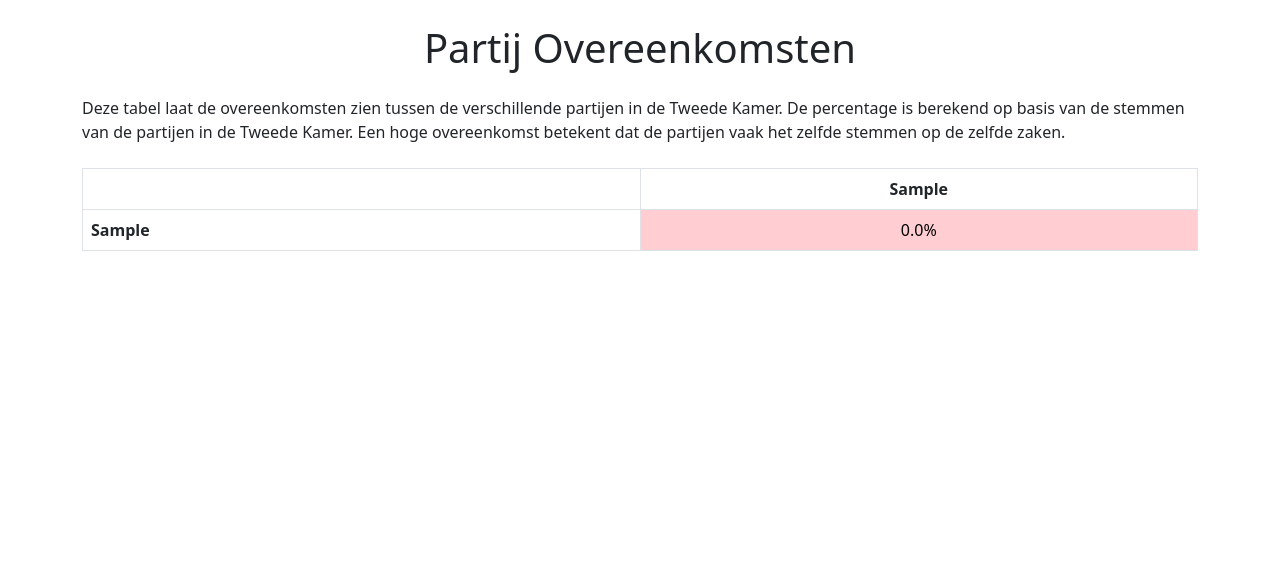
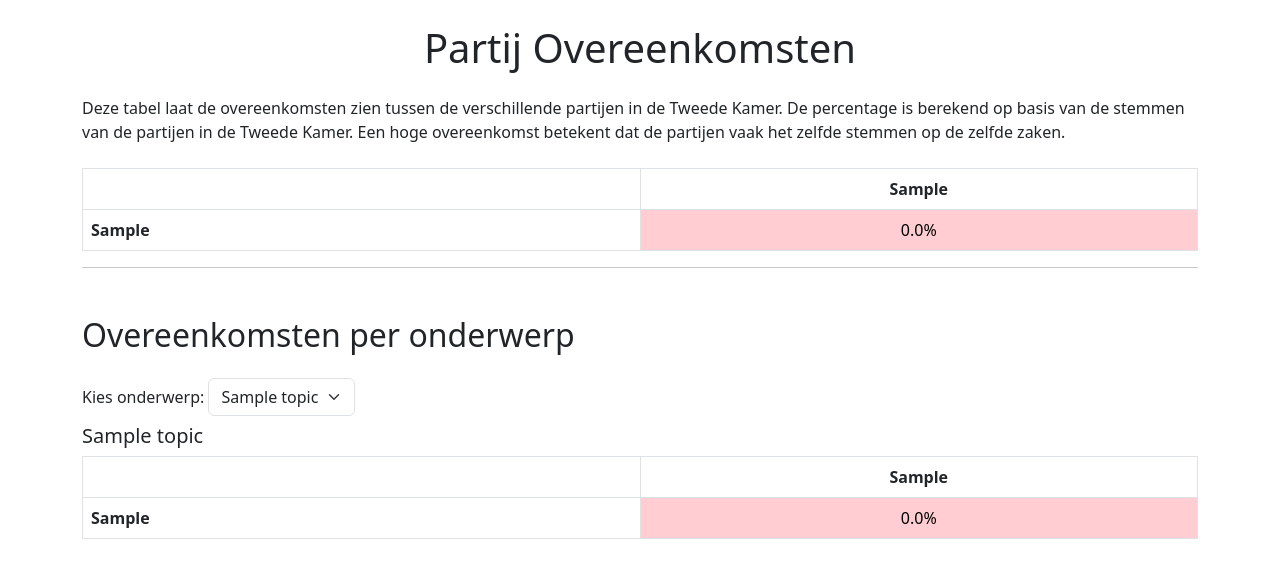
Before and after one commit to twanh/tweedekamer-dashboard, a Flask app: template app/templates/agreement.html in a window 1280 px wide. Shown: the part 56-634 px from the top of the page. Run offline with Flask 3, Linux system fonts and the light colour scheme; the template is opened without the code that fills it: most values are stand-ins (such as "Sample title", 1, 10 or a date in 2020).

Commit message:
Add agreement per topic

```diff
--- a/app/app.py
+++ b/app/app.py
@@ -238,48 +238,41 @@ def index():
 
 @app.route('/agreement')
 def agreement():
-    """This page will show all the agreements between the parties in a cross table."""
+    """This page will show all the agreements between the parties in a cross table, and adds crosstables per topic."""
 
+    # Get global cross-table for all zaken
     query = """
     PREFIX tk: <http://www.semanticweb.org/twanh/ontologies/2025/9/tk/>
 
     SELECT
-        ?partyA_ab                 # Abbreviation for Party A
-        ?partyB_ab                 # Abbreviation for Party B
-        (COUNT(?zaak) AS ?commonVotes)  # Total votes where both parties voted 'voor' or 'tegen'
-        (SUM(IF(?voteA = ?voteB, 1, 0)) AS ?agreements) # Count of times they voted the same
+        ?partyA_ab
+        ?partyB_ab
+        (COUNT(?zaak) AS ?commonVotes)
+        (SUM(IF(?voteA = ?voteB, 1, 0)) AS ?agreements)
         (((SUM(IF(?voteA = ?voteB, 1, 0))) * 100.0 / COUNT(?zaak)) AS ?agreementPercentage)
     WHERE {
         ?zaak a tk:Zaak .
 
-        # Get Party A's vote
         { ?partyA tk:heeftVoorGestemd ?zaak . BIND("voor" AS ?voteA) }
         UNION
         { ?partyA tk:heeftTegenGestemd ?zaak . BIND("tegen" AS ?voteA) }
-        # Get Party A's abbreviation
         ?partyA a tk:Fractie ;
                 tk:afkorting ?partyA_ab .
 
-        # Get Party B's vote on the SAME 'zaak'
         { ?partyB tk:heeftVoorGestemd ?zaak . BIND("voor" AS ?voteB) }
         UNION
         { ?partyB tk:heeftTegenGestemd ?zaak . BIND("tegen" AS ?voteB) }
-        # Get Party B's abbreviation
         ?partyB a tk:Fractie ;
                 tk:afkorting ?partyB_ab .
 
-        # Filter for unique pairs to avoid calculating both A-B and B-A.
         FILTER(?partyA_ab < ?partyB_ab)
     }
-    # Group the results for each unique party pair
     GROUP BY ?partyA_ab ?partyB_ab
-    # Order the final list alphabetically
     ORDER BY ?partyA_ab ?partyB_ab
     """
 
     results = get_db_results(query)
     agreements = []
-
     for result in results['results']['bindings']:
         agreements.append({
             'partyA_ab': result['partyA_ab']['value'],
@@ -289,7 +282,6 @@ def agreement():
             'agreementPercentage': result['agreementPercentage']['value'],
         })
 
-    # Create a dictionary for quick lookup of agreement percentages
     agreement_dict = {}
     for agreement in agreements:
         key1 = (agreement['partyA_ab'], agreement['partyB_ab'])
@@ -298,14 +290,12 @@ def agreement():
         agreement_dict[key1] = pct
         agreement_dict[key2] = pct
 
-    # Get all unique parties
     parties = set()
     for agreement in agreements:
         parties.add(agreement['partyA_ab'])
         parties.add(agreement['partyB_ab'])
     parties = sorted(list(parties))
 
-    # Create the agreement matrix
     agreement_matrix = {}
     for row_party in parties:
         agreement_matrix[row_party] = {}
@@ -318,7 +308,66 @@ def agreement():
                     key, None,
                 )
 
-    return render_template('agreement.html', parties=parties, agreement_matrix=agreement_matrix)
+    # Get cross-table for each topic
+    topic_query = """
+    PREFIX tk: <http://www.semanticweb.org/twanh/ontologies/2025/9/tk/>
+    SELECT ?topic ?partyA_ab ?partyB_ab (COUNT(?zaak) AS ?commonVotes) (SUM(IF(?voteA = ?voteB, 1, 0)) AS ?agreements)
+           (((SUM(IF(?voteA = ?voteB, 1, 0))) * 100.0 / COUNT(?zaak)) AS ?agreementPercentage)
+    WHERE {
+      ?zaak a tk:Zaak ;
+            tk:heeftOnderwerp ?onderwerp .
+      ?onderwerp tk:onderwerpType ?topic .
+      { ?partyA tk:heeftVoorGestemd ?zaak . BIND("voor" AS ?voteA) }
+      UNION
+      { ?partyA tk:heeftTegenGestemd ?zaak . BIND("tegen" AS ?voteA) }
+      ?partyA a tk:Fractie ; tk:afkorting ?partyA_ab .
+      { ?partyB tk:heeftVoorGestemd ?zaak . BIND("voor" AS ?voteB) }
+      UNION
+      { ?partyB tk:heeftTegenGestemd ?zaak . BIND("tegen" AS ?voteB) }
+      ?partyB a tk:Fractie ; tk:afkorting ?partyB_ab .
+      FILTER(?partyA_ab < ?partyB_ab)
+    }
+    GROUP BY ?topic ?partyA_ab ?partyB_ab
+    ORDER BY ?topic ?partyA_ab ?partyB_ab
+    """
+    topic_results = get_db_results(topic_query)
+    # data structure: topic -> (dict (partyA, partyB) -> %)
+    topic_agreement = {}
+    all_topics = set()
+    for res in topic_results['results']['bindings']:
+        topic = res['topic']['value']
+        partyA = res['partyA_ab']['value']
+        partyB = res['partyB_ab']['value']
+        pct = float(res['agreementPercentage']['value'])
+        all_topics.add(topic)
+        if topic not in topic_agreement:
+            topic_agreement[topic] = {}
+        topic_agreement[topic][(partyA, partyB)] = pct
+        topic_agreement[topic][(partyB, partyA)] = pct
+    all_topics = sorted(list(all_topics))
+
+    topic_agreement_tables = {}
+    for topic in all_topics:
+        topic_matrix = {}
+        for row_party in parties:
+            topic_matrix[row_party] = {}
+            for col_party in parties:
+                if row_party == col_party:
+                    topic_matrix[row_party][col_party] = 100.0
+                else:
+                    pct = topic_agreement.get(topic, {}).get(
+                        (row_party, col_party), None,
+                    )
+                    topic_matrix[row_party][col_party] = pct
+        topic_agreement_tables[topic] = topic_matrix
+
+    return render_template(
+        'agreement.html',
+        parties=parties,
+        agreement_matrix=agreement_matrix,
+        topic_agreement_tables=topic_agreement_tables,
+        all_topics=all_topics,
+    )
 
 
 @app.route('/fracties')
--- a/app/templates/agreement.html
+++ b/app/templates/agreement.html
@@ -37,7 +37,6 @@
                 {% if agreement_pct is none %}
                     <td class="text-center text-muted">—</td>
                 {% else %}
-                    {# Determine color class based on agreement percentage #}
                     {% set color_class = '' %}
                     {% if agreement_pct >= 80 %}
                         {% set color_class = 'agreement-high' %}
@@ -60,6 +59,73 @@
     </tbody>
     </table>
 
+    <hr/>
+    <div class="mt-5">
+        <h2 class="mb-4">Overeenkomsten per onderwerp</h2>
+        <div class="mb-2">
+            <label for="topicSelect">Kies onderwerp: </label>
+            <select id="topicSelect" class="form-select w-auto d-inline-block">
+                {% for topic in all_topics %}
+                    <option value="{{ topic }}">{{ topic }}</option>
+                {% endfor %}
+            </select>
+        </div>
+        <div id="topicAgreementTables">
+            {% for topic in all_topics %}
+            <div class="topic-table" data-topic="{{ topic }}" style="display: {% if loop.first %}block{% else %}none{% endif %}">
+                <h5>{{ topic }}</h5>
+                <table class="table table-bordered">
+                    <thead>
+                        <tr>
+                            <th></th>
+                            {% for col_party in parties %}
+                                <th class="text-center"><a href="/fractie/{{ col_party }}" class="text-dark text-decoration-none">{{ col_party }}</a></th>
+                            {% endfor %}
+                        </tr>
+                    </thead>
+                    <tbody>
+                        {% for row_party in parties %}
+                        <tr>
+                            <th scope="row"><a href="/fractie/{{ row_party }}" class="text-dark text-decoration-none">{{ row_party }}</a></th>
+                            {% for col_party in parties %}
+                                {% set agreement_pct = topic_agreement_tables[topic][row_party][col_party] %}
+                                {% if agreement_pct is none %}
+                                    <td class="text-center text-muted">—</td>
+                                {% else %}
+                                    {% set color_class = '' %}
+                                    {% if agreement_pct >= 80 %}
+                                        {% set color_class = 'agreement-high' %}
+                                    {% elif agreement_pct >= 60 %}
+                                        {% set color_class = 'agreement-medium-high' %}
+                                    {% elif agreement_pct >= 40 %}
+                                        {% set color_class = 'agreement-medium' %}
+                                    {% elif agreement_pct >= 20 %}
+                                        {% set color_class = 'agreement-medium-low' %}
+                                    {% else %}
+                                        {% set color_class = 'agreement-low' %}
+                                    {% endif %}
+                                    <td class="text-center {% if row_party == col_party %}font-weight-bold{% endif %} {{ color_class }}">
+                                        {{ ('%.1f'|format(agreement_pct)) }}%
+                                    </td>
+                                {% endif %}
+                            {% endfor %}
+                        </tr>
+                        {% endfor %}
+                    </tbody>
+                </table>
+            </div>
+            {% endfor %}
+        </div>
+    </div>
 </div>
+<script>
+    const topicSelect = document.getElementById('topicSelect');
+    topicSelect.addEventListener('change', function() {
+        const selected = this.value;
+        document.querySelectorAll('.topic-table').forEach(div => {
+            div.style.display = (div.getAttribute('data-topic') === selected) ? 'block' : 'none';
+        });
+    });
+</script>
 
 {% endblock %}
```
